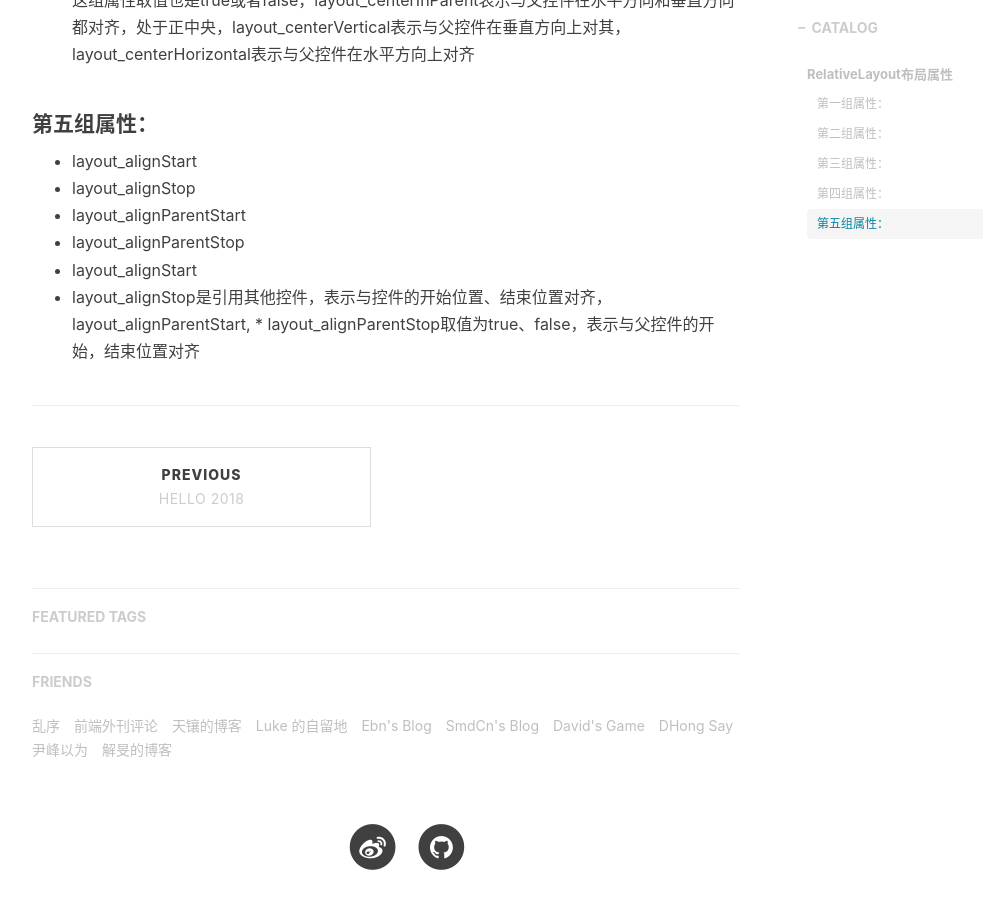
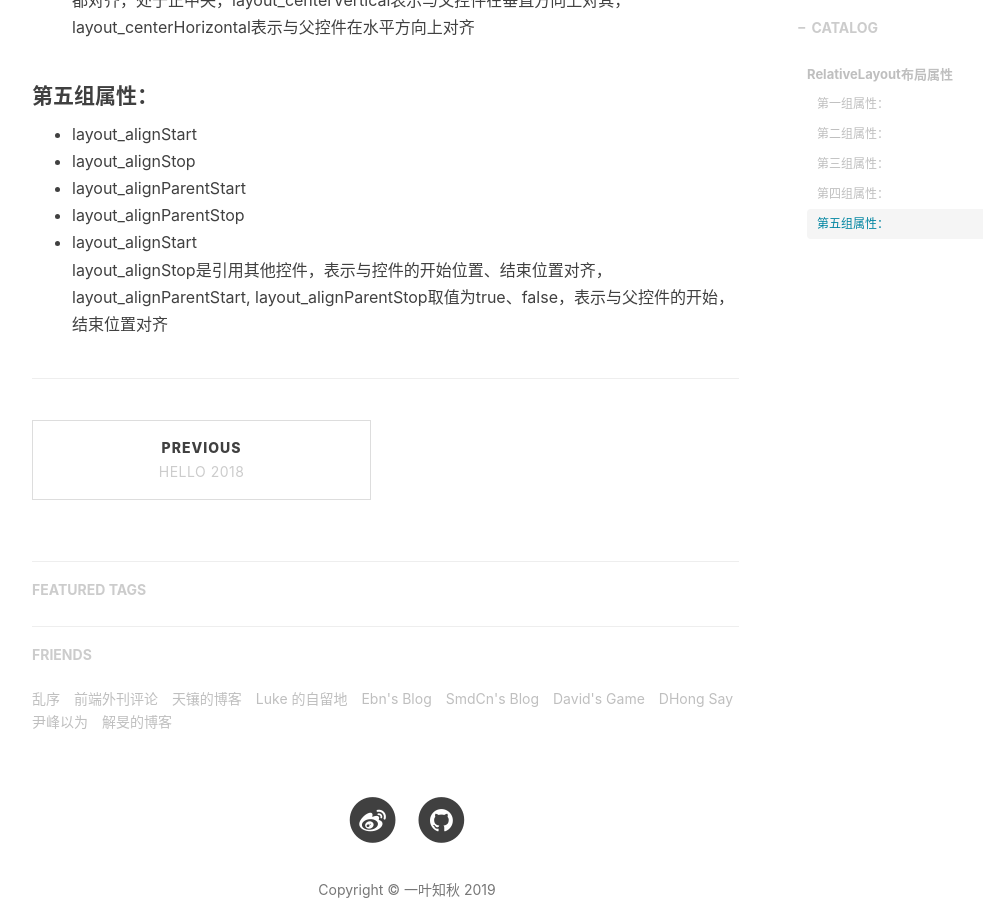
Before and after one commit to Lanxiaofan/Lanxiaofan.github.io, a Jekyll site: the page built from _posts/2019-1-16-RelativeLayout.markdown, in a window 1280 px wide and 900 px high, scrolled down 1784 px. Shown: the whole window, without its empty margins (233-1216 px from the left). Built offline with Jekyll 4.4.1, drawn with Linux system fonts in a browser that asks for light colours; nearby versions of some CDN libraries; comment, search, counter and statistics services are not loaded; some of the changed text lies outside the part shown; grey boxes are pictures that could not be loaded.

Commit message:
Update 2019-1-16-RelativeLayout.markdown

```diff
--- a/_posts/2019-1-16-RelativeLayout.markdown
+++ b/_posts/2019-1-16-RelativeLayout.markdown
@@ -20,7 +20,7 @@
 * android:layout_above
 * android:layout_toLeftOf
 * android:layout_toRightOf <br>
-这四个属性是用在RelativeLayout上的，例如android:layout_below就是将目标控件的上边缘与引用控件的下边缘对齐，android:layout_toRightOf就是将目标控件的左边缘与引用控件的右边缘对齐。
+  android:layout_below就是将目标控件的上边缘与引用控件的下边缘对齐，android:layout_toRightOf就是将目标控件的左边缘与引用控件的右边缘对齐。
 
 #### 第二组属性：
 * android:layout_alignTop
@@ -28,28 +28,28 @@
 * android:layout_alignLeft
 * android:layout_alignRight
 * android:layout_alignBaseLine <br>
-顾名思义，android:layout_alignTop就表示目标控件和引用控件的上边缘对齐，android:layout_alignLeft则表示目标控件与引用控件的左边缘对齐，android:layout_alignBaseLine是基于基准线对其，基准线就是我们写英文字母那4行线的第三条
+  顾名思义，android:layout_alignTop就表示目标控件和引用控件的上边缘对齐，android:layout_alignLeft则表示目标控件与引用控件的左边缘对齐，android:layout_alignBaseLine是基于基准线对其，基准线就是我们写英文字母那4行线的第三条
 
 #### 第三组属性：
 * layout_alignParentRight
 * layout_alignParentLeft
 * layout_alignParentTop
 * layout_alignParentBottom <br>
-这组属性的值是 true 或者 false，因为每个控件的直接父控件只有一个，所以用true/false来表示是否与父控件的边缘对齐
+  这组属性的值是 true 或者 false，因为每个控件的直接父控件只有一个，所以用true/false来表示是否与父控件的边缘对齐
 
 #### 第四组属性：
 * layout_centerInParent
 * layout_centerVertical
 * layout_centerHorizontal <br>
-这组属性取值也是true或者false，layout_centerInParent表示与父控件在水平方向和垂直方向都对齐，处于正中央，layout_centerVertical表示与父控件在垂直方向上对其，layout_centerHorizontal表示与父控件在水平方向上对齐
+  这组属性取值也是true或者false，layout_centerInParent表示与父控件在水平方向和垂直方向都对齐，处于正中央，layout_centerVertical表示与父控件在垂直方向上对其，layout_centerHorizontal表示与父控件在水平方向上对齐
 
 #### 第五组属性：
 * layout_alignStart
 * layout_alignStop
 * layout_alignParentStart
 * layout_alignParentStop
-* layout_alignStart
-* layout_alignStop是引用其他控件，表示与控件的开始位置、结束位置对齐，layout_alignParentStart, * layout_alignParentStop取值为true、false，表示与父控件的开始，结束位置对齐
+* layout_alignStart <br>
+  layout_alignStop是引用其他控件，表示与控件的开始位置、结束位置对齐，layout_alignParentStart, layout_alignParentStop取值为true、false，表示与父控件的开始，结束位置对齐
 
 
 
```
